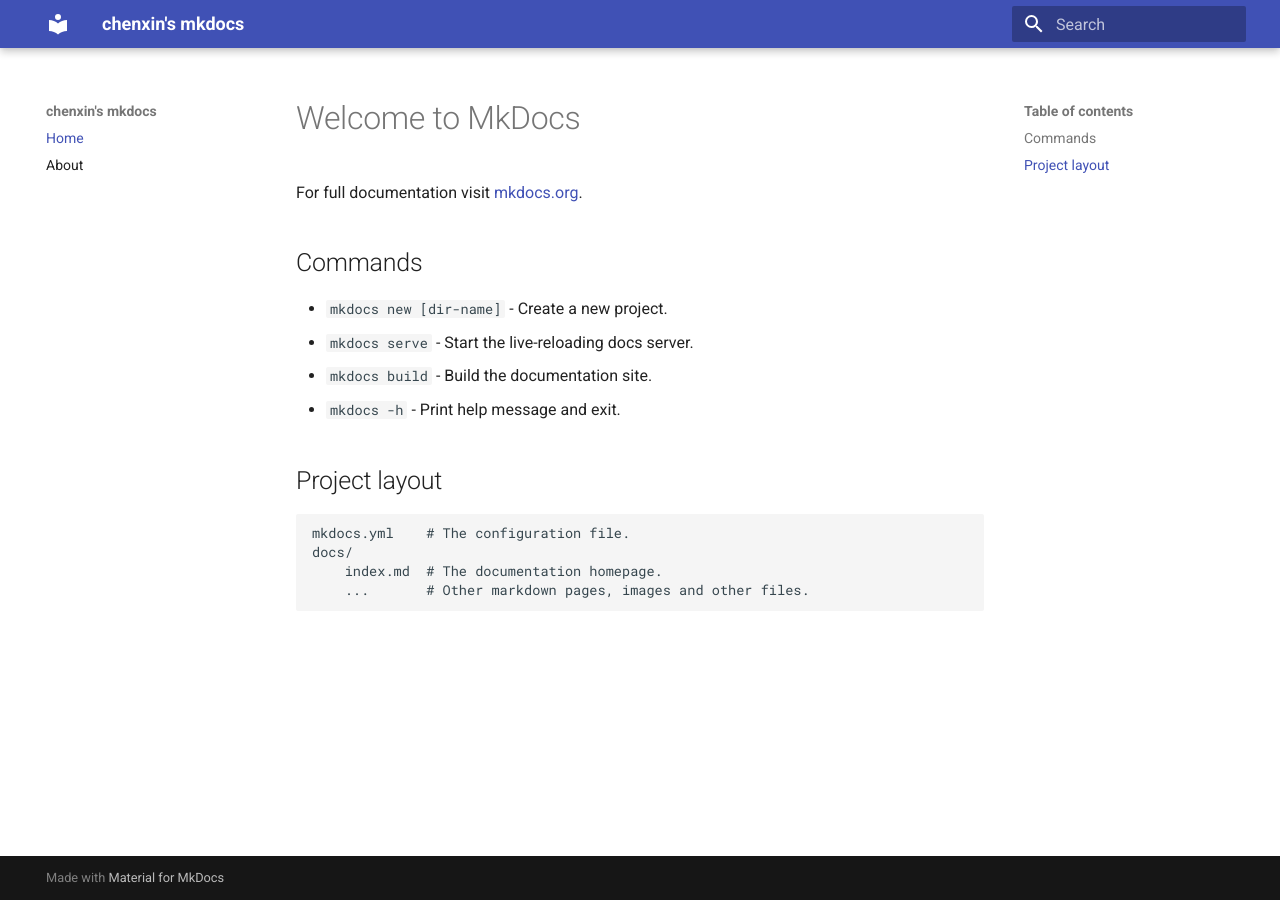
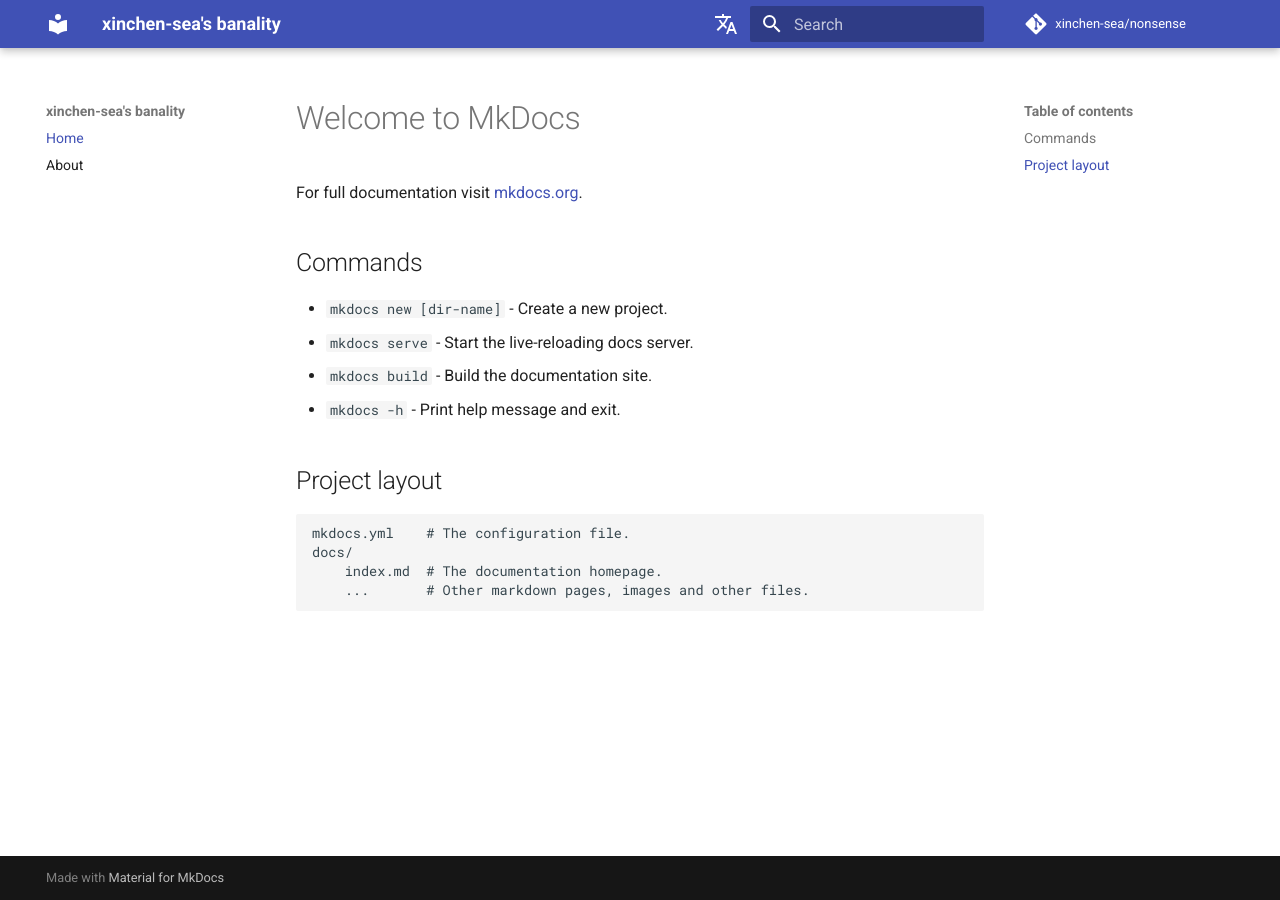
Before and after one commit to xinchen-sea/xinchen-sea.github.io, an MkDocs documentation site: the page built from docs/index.md, in a window 1280 px wide. Built offline with MkDocs 1.6.1 and Material for MkDocs 9.7.7, drawn with Linux system fonts in a browser that asks for light colours; comment, search, counter and statistics services are not loaded.

Commit message:
Update mkdocs.yml

```diff
--- a/mkdocs.yml
+++ b/mkdocs.yml
@@ -1,20 +1,48 @@
-#info(信息)
-site_name: chenxin's mkdocs
+#info(信息),banality(陈词滥调)
+site_name: xinchen-sea's banality
+site_author: xinchen-sea
+site_description: 喜欢螺旋式上升的陈词滥调
+# site_url: "https://www.xinchen-sea.com"
 
-theme: material
+# repository(库) information
+repo_name: 'xinchen-sea/nonsense'
+repo_url: 'https://github.com/xinchen-sea/xinchen-sea.github.io'
 
+
+theme:
+  name: material
+
+#字体
+font:
+  text: Roboto
+  code: Roboto Mono
+#语言
+language: 'zh'
+extra:
+  alternate:
+    - name: English
+      link: /en/
+      lang: en
+    - name: Chinese
+      link: /zh/
+      lang: zh
+#调色板
 palette:
-  # Palette（调色板） toggle for light mode(浅色模式)
-   - scheme: default
-     toggle:
-       icon: material/brightness-7
-       name: Switch to dark mode
+    # Palette（调色板） toggle for light mode(浅色模式)
+    - media: "(prefers-color-scheme: light)"
+      scheme: default
+      toggle:
+        icon: material/brightness-7
+        name: Switch to dark mode
 
-  # Palette toggle for dark mode（深色模式）
-   - scheme: slate
-     toggle:
-       icon: material/brightness-4
-       name: Switch to light mode
+     # Palette toggle for dark mode（深色模式）
+    - media: "(prefers-color-scheme: dark)"
+      scheme: slate
+      toggle:
+        icon: material/brightness-4
+        name: Switch to light mode
+
+
 
 
 nav:
```
